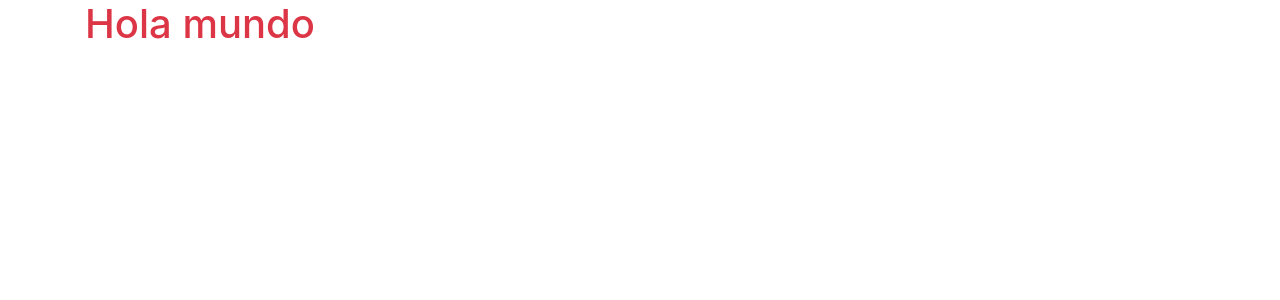
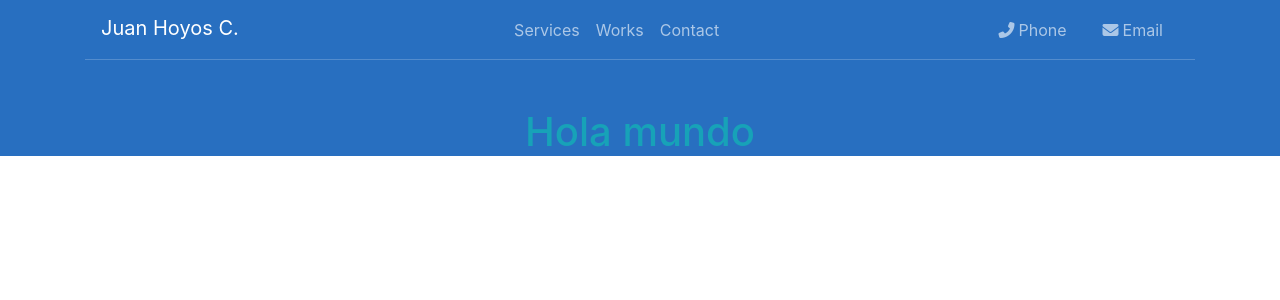
Before and after one commit to JuanHoyosC/portafolio, an Angular app: page / in a window 1280 px wide. Shown: the top 300 px of the page. Built offline with nearby package versions, Linux system fonts and the light colour scheme.

Commit message:
Se ha agregado la navegacion a la pagina

```diff
--- a/src/app/app.module.ts
+++ b/src/app/app.module.ts
@@ -3,11 +3,13 @@ import { NgModule } from '@angular/core';
 
 import { AppComponent } from './components/app/app.component';
 import { BannerComponent } from './components/banner/banner.component';
+import { NavegacionComponent } from './components/navegacion/navegacion.component';
 
 @NgModule({
   declarations: [
     AppComponent,
-    BannerComponent
+    BannerComponent,
+    NavegacionComponent
   ],
   imports: [
     BrowserModule
--- a/src/app/components/app/app.component.html
+++ b/src/app/components/app/app.component.html
@@ -1,3 +1 @@
-<div class="container">
-  <h1 class = "text-danger">Hola mundo</h1>
-</div>
+<app-banner></app-banner>
--- a/src/app/components/banner/banner.component.html
+++ b/src/app/components/banner/banner.component.html
@@ -1 +1,6 @@
-<p>banner works!</p>
+<div class = "main">
+    <div class="container">
+        <app-navegacion></app-navegacion>
+        <h1 class ="my-5 text-info text-center">Hola mundo</h1>
+    </div>
+</div>
--- a/src/app/components/banner/banner.component.scss
+++ b/src/app/components/banner/banner.component.scss
@@ -0,0 +1,3 @@
+.main{
+    background: rgb(40, 111, 192);
+}
--- /dev/null
+++ b/src/app/components/navegacion/navegacion.component.html
@@ -0,0 +1,29 @@
+<nav class="navbar navbar-expand-lg">
+    <a class="navbar-brand author" href="#">Juan Hoyos C.</a>
+
+    <button class="navbar-toggler" type="button" data-toggle="collapse" data-target="#navbarTogglerDemo03"
+        aria-controls="navbarTogglerDemo03" aria-expanded="false" aria-label="Toggle navigation">
+        <i class="fas fa-bars"></i>
+    </button>
+
+    <div class="collapse navbar-collapse" id="navbarTogglerDemo03">
+        <ul class="navbar-nav mx-auto mt-2 mt-lg-0">
+            <li class="nav-item active">
+                <a class="nav-link" href="#">Services<span class="sr-only">(current)</span></a>
+            </li>
+            <li class="nav-item">
+                <a class="nav-link" href="#">Works</a>
+            </li>
+
+            <li class="nav-item">
+                <a class="nav-link" href="#">Contact</a>
+            </li>
+        </ul>
+
+        <div class="form-inline my-2 my-lg-0">
+            <a class="nav-item nav-link" href="#"> <i class="fas fa-phone-alt mx-1"></i>Phone</a>
+            <a class="nav-item nav-link" href="#"> <i class="fas fa-envelope mx-1"></i>Email</a>
+        </div>
+
+    </div>
+</nav>
--- /dev/null
+++ b/src/app/components/navegacion/navegacion.component.scss
@@ -0,0 +1,19 @@
+
+nav{
+    border-bottom: 1px solid rgba(255,255,255,0.2);
+    padding-bottom: 0px;
+}
+
+a{
+    color:rgba(255, 255, 255, 0.61);
+    padding-bottom: 16px;
+}
+
+ul a:hover, div a:hover{
+    color: white;
+    border-bottom: 2px solid rgba(255,255,255,1)
+}
+
+button i, .author {
+    color:white;
+}
--- /dev/null
+++ b/src/app/components/navegacion/navegacion.component.ts
@@ -0,0 +1,15 @@
+import { Component, OnInit } from '@angular/core';
+
+@Component({
+  selector: 'app-navegacion',
+  templateUrl: './navegacion.component.html',
+  styleUrls: ['./navegacion.component.scss']
+})
+export class NavegacionComponent implements OnInit {
+
+  constructor() { }
+
+  ngOnInit() {
+  }
+
+}
--- a/src/index.html
+++ b/src/index.html
@@ -6,6 +6,8 @@
   <base href="/">
   <meta name="viewport" content="width=device-width, initial-scale=1">
   <link rel="icon" type="image/x-icon" href="favicon.ico">
+  <script src="https://kit.fontawesome.com/5c6227773e.js" crossorigin="anonymous"></script>
+
 </head>
 <body>
   <app-root></app-root>
```
